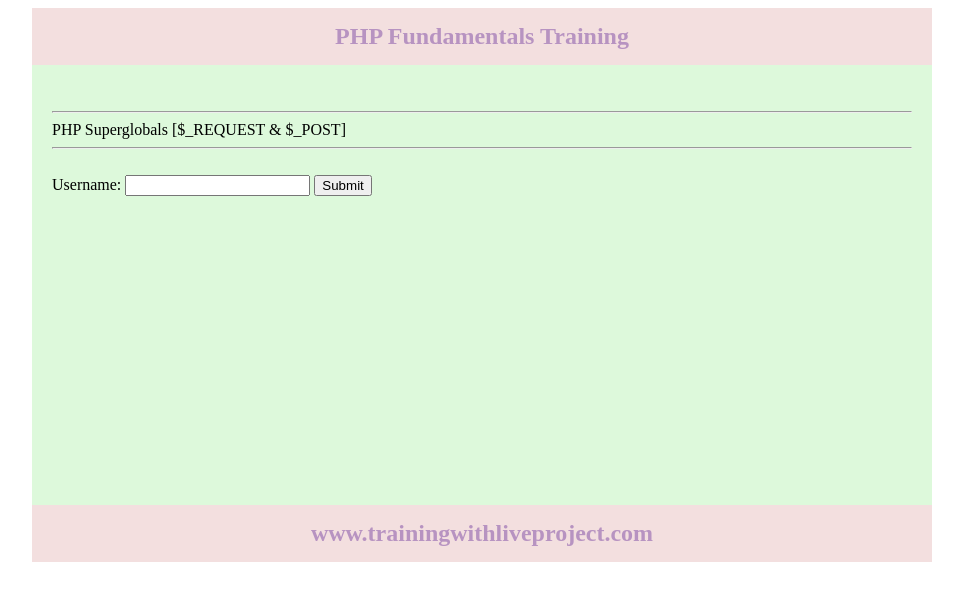
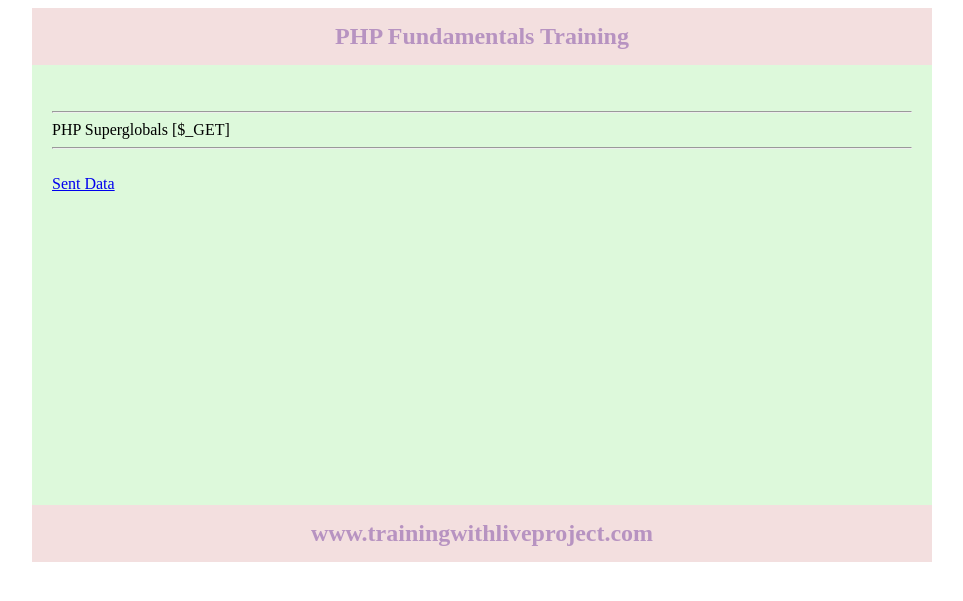
Before and after one commit to iamalamgir/php_web, a PHP site: page / in a window 1280 px wide. Shown: the top 601 px of the page, without its empty margins (158-1121 px from the left). Run offline with PHP 8.4, Linux system fonts and the light colour scheme.

Commit message:
superglobals_4

```diff
--- a/index.php
+++ b/index.php
@@ -31,29 +31,16 @@
 
     <br/>
     <hr/>
-    PHP Superglobals [$_REQUEST & $_POST]
+    PHP Superglobals [$_GET]
     <hr/>
     <br/>
-        <from action = "<?php echo $_SERVER['PHP_SELF'] ?>" method = "post">
-            Username: <input type = "text" name = "username"/>
-            <input type = "submit" value = "Submit"/>
-        </from>
 
-
+        <a href ="text.php? msg=Good & text=Bye">Sent Data</a>
 
         <?php
             /*
 
             */
-            if($_SERVER["REQUEST_METHOD"] == "POST"){
-                $name = $_POST['username'];
-                if(empty($name)){
-                    echo "<span style = 'color:red'>Username field must not be empty !</span>";
-                }else{
-                    echo "<span style = 'color:green'>You have submitted: ".$name."</span>";
-                }
-            }
-
 
         ?>
     </section>
```
Also changed, not shown: text.php (added, +8 -0 lines).
